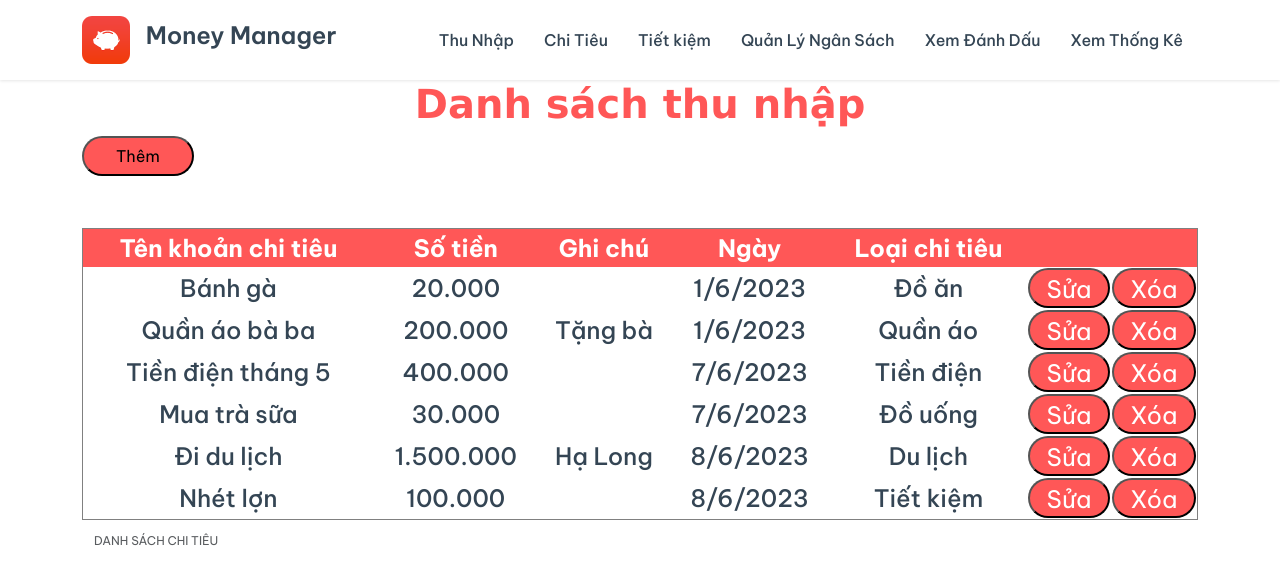
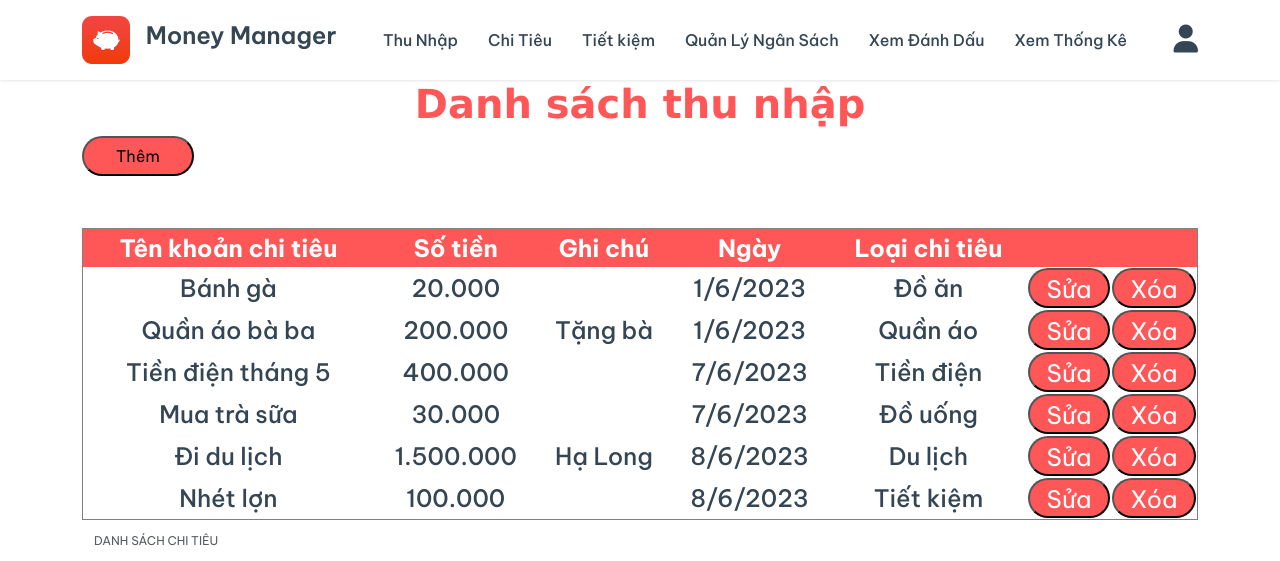
Before and after one commit to chuanh1214/TTCNHTTT_Nhom5, a PHP site: page /quanlithunhap.html in a window 1280 px wide. Shown: the top 561 px of the page. Run offline with PHP 8.4, Linux system fonts and the light colour scheme.

Commit message:
bo sung icon user

```diff
--- a/assets/css/qlchitieu.css
+++ b/assets/css/qlchitieu.css
@@ -52,6 +52,11 @@
 .header .inner-main .short-menu {
     display: none;
 }
+
+.header .user i{
+    font-size: 28px;
+}
+
 
 /* End Header  */
 
--- a/quanlithunhap.html
+++ b/quanlithunhap.html
@@ -36,6 +36,9 @@
                                 <li><a href="#">Xem Đánh Dấu</a></li>
                                 <li><a href="#">Xem Thống Kê</a></li>
                             </ul>
+                        </div>
+                        <div class="user">
+                            <i class="fa-solid fa-user"></i>
                         </div>
                         <div class="short-menu">
                             <i class="fa-solid fa-bars"></i>
--- a/quanlychitieu.html
+++ b/quanlychitieu.html
@@ -36,6 +36,9 @@
                                 <li><a href="#">Xem Đánh Dấu</a></li>
                                 <li><a href="#">Xem Thống Kê</a></li>
                             </ul>
+                        </div>
+                        <div class="user">
+                            <i class="fa-solid fa-user"></i>
                         </div>
                         <div class="short-menu">
                             <i class="fa-solid fa-bars"></i>
```
